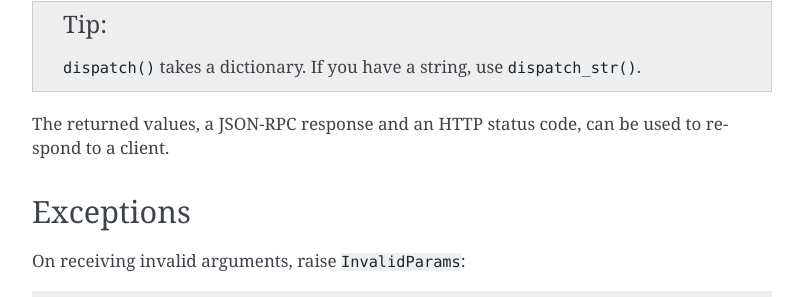
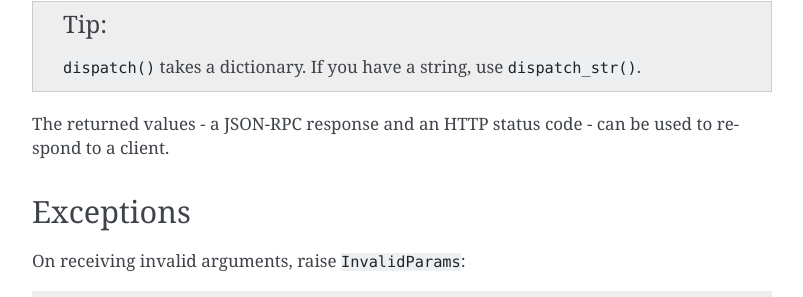
Before and after one commit to explodinglabs/jsonrpcserver, a Sphinx documentation site: the page built from doc/index.rst, in a window 1280 px wide and 900 px high, scrolled down 897 px. Shown: the part 148-445 px from the top of the window, without its empty margins (238-1041 px from the left). Built offline with Sphinx 7.4.7, drawn with Linux system fonts in a browser that asks for light colours.

Commit message:
Documentation

```diff
--- a/README.rst
+++ b/README.rst
@@ -17,7 +17,7 @@
     >>> api.dispatch({'jsonrpc': '2.0', 'method': 'add', 'params': [2, 3], 'id': 1})
     ({'jsonrpc': '2.0', 'result': 5, 'id': 1}, 200)
 
-The returned values, a JSON-RPC response and an HTTP status code, can be used to
-respond to a client.
+The returned values - a JSON-RPC response and an HTTP status code - can be used
+to respond to a client.
 
 Full documentation is available at https://jsonrpcserver.readthedocs.org/.
--- a/doc/index.rst
+++ b/doc/index.rst
@@ -51,8 +51,8 @@
     ``dispatch()`` takes a dictionary. If you have a string, use
     ``dispatch_str()``.
 
-The returned values, a JSON-RPC response and an HTTP status code, can be used to
-respond to a client.
+The returned values - a JSON-RPC response and an HTTP status code - can be used
+to respond to a client.
 
 Exceptions
 ==========
```
